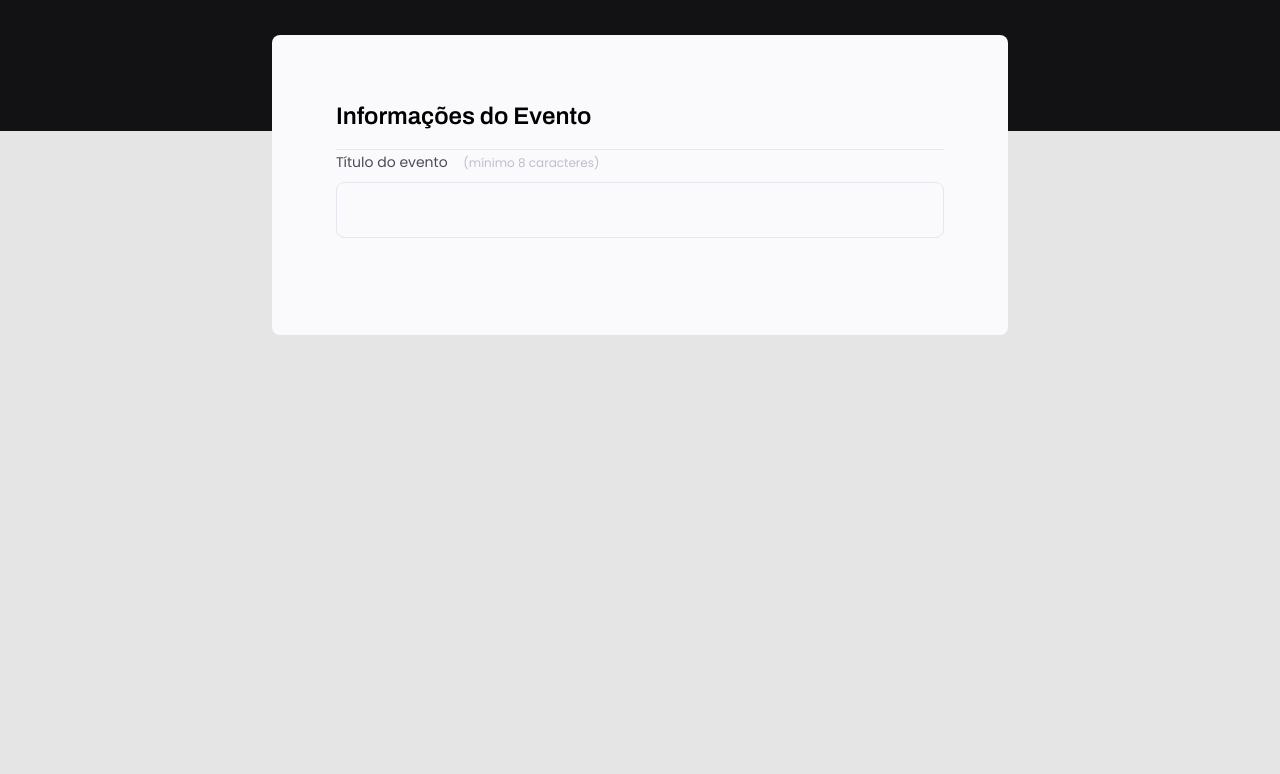
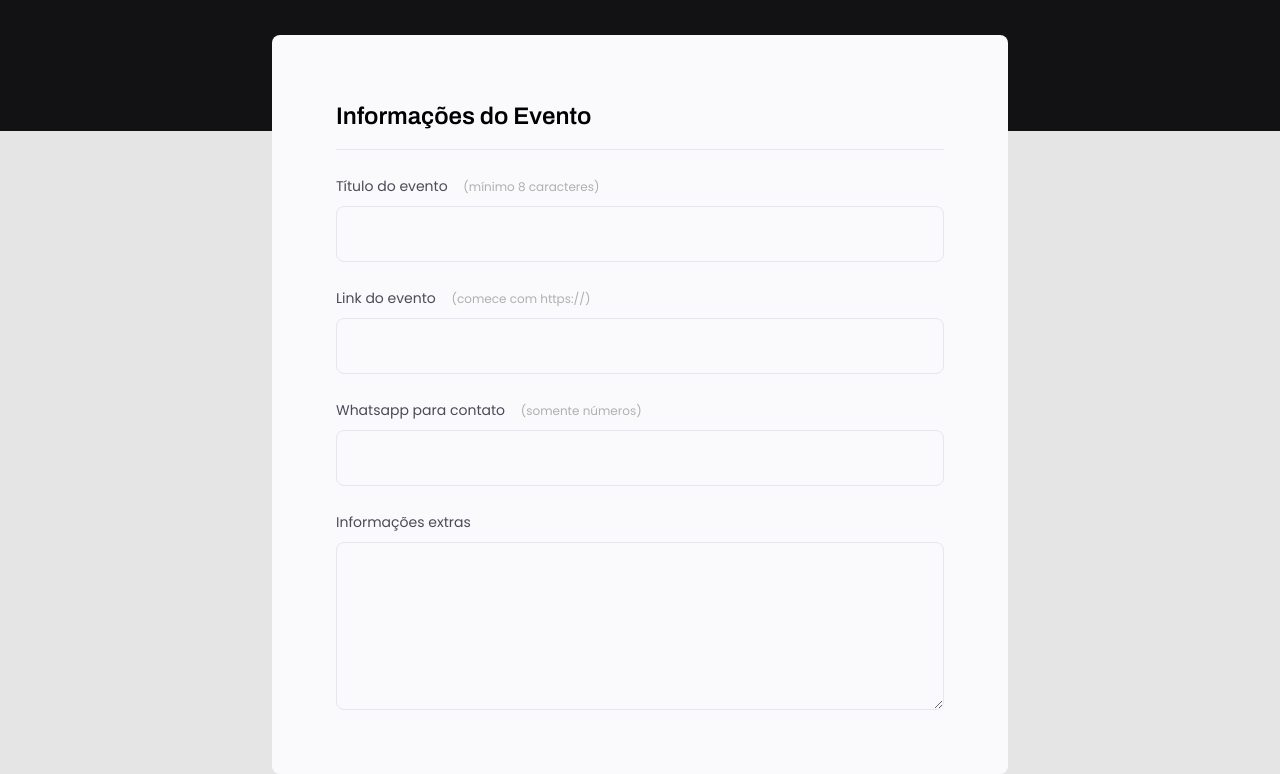
Before and after one commit to gabrielpdb/rocketseat-explorer-stage03-01, a plain HTML site: page index.html in a window 1280 px wide. Shown: the part 237-1011 px from the top of the page. Before the commit the page ends 800 px from the top, so only its background shows below. Drawn offline with Linux system fonts and the light colour scheme.

Commit message:
Ajustando novos campos dentro do fieldset

```diff
--- a/index.html
+++ b/index.html
@@ -20,6 +20,7 @@
       </header>
       <form action="#">
         <fieldset>
+          <div class="fieldset-wrapper">
             <legend>Informações do Evento</legend>
             <div class="input-wrapper">
               <label for="event-title"
@@ -27,6 +28,26 @@
               >
               <input type="text" id="event-title" />
             </div>
+
+            <div class="input-wrapper">
+              <label for="event-link"
+                >Link do evento <span>(comece com https://)</span></label
+              >
+              <input type="url" id="event-link" />
+            </div>
+
+            <div class="input-wrapper">
+              <label for="event-whatsapp"
+                >Whatsapp para contato <span>(somente números)</span></label
+              >
+              <input type="number" id="event-whatsapp" />
+            </div>
+
+            <div class="input-wrapper">
+              <label for="event-whatsapp">Informações extras</label>
+              <textarea id="event-info"></textarea>
+            </div>
+          </div>
         </fieldset>
       </form>
     </div>
--- a/style.css
+++ b/style.css
@@ -64,6 +64,12 @@ fieldset {
   border: none;
 }
 
+.fieldset-wrapper {
+  display: flex;
+  flex-direction: column;
+  gap: 24px;
+}
+
 fieldset legend {
   font-family: 'Archivo';
   font-weight: 600;
@@ -90,10 +96,15 @@ fieldset legend {
   margin-left: 12px;
   font-size: 12px;
   line-height: 20px;
-  color: #c1bccc;
+  color: #afafaf;
 }
 
-.input-wrapper input {
+.input-wrapper label span:hover {
+  color: #6c6a71;
+}
+
+.input-wrapper input,
+.input-wrapper textarea {
   background: #fafafc;
 
   border: 1px solid #e6e6f0;
@@ -103,5 +114,10 @@ fieldset legend {
   padding: 0 24px;
   font-size: 16px;
   line-height: 26px;
-  color: #c1bccc;
+  color: #6c6a71;
 }
+
+.input-wrapper textarea {
+  padding: 0;
+  height: 168px;
+}
```
Lines whose indentation alone changed are shown as unchanged.
